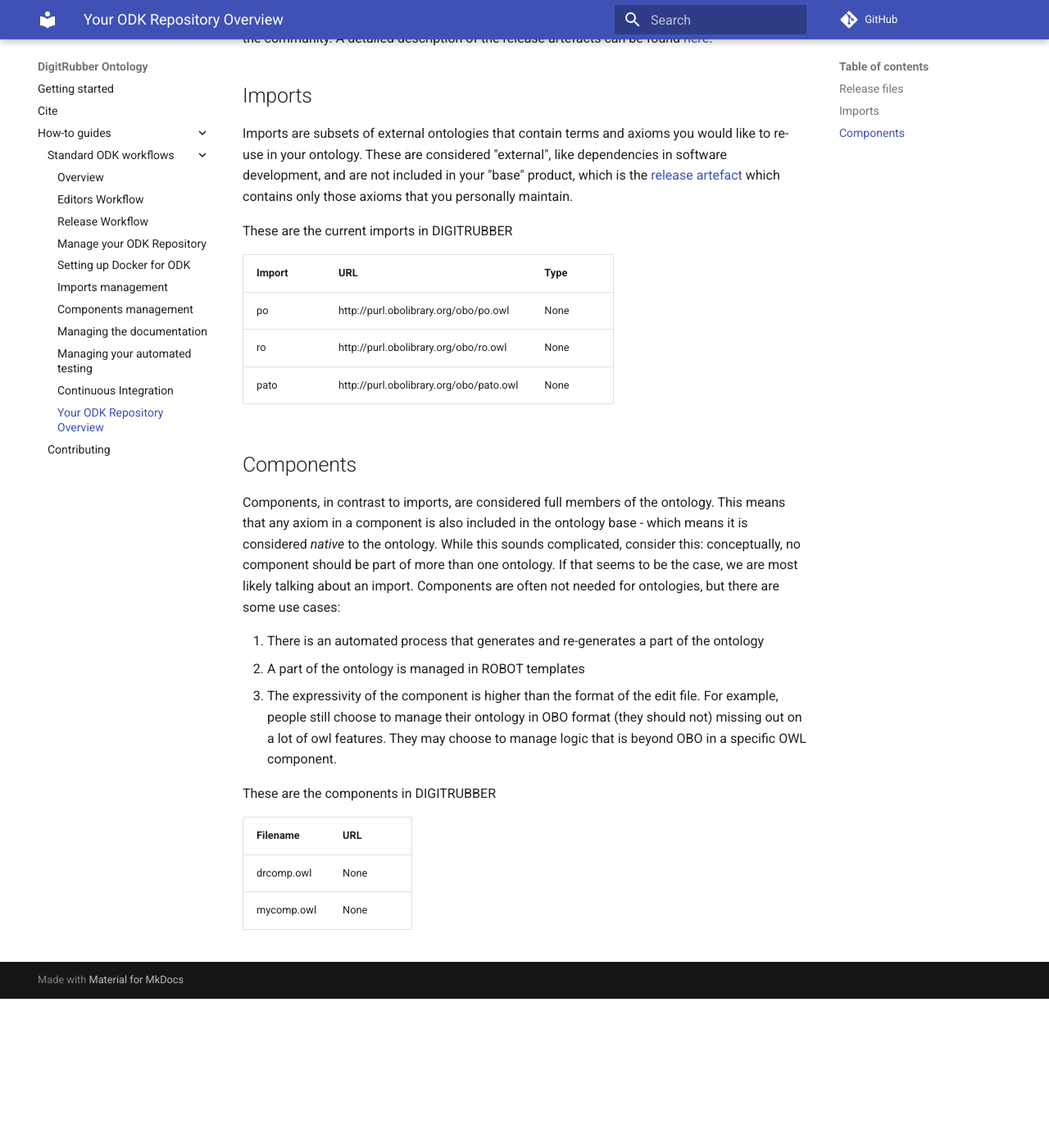
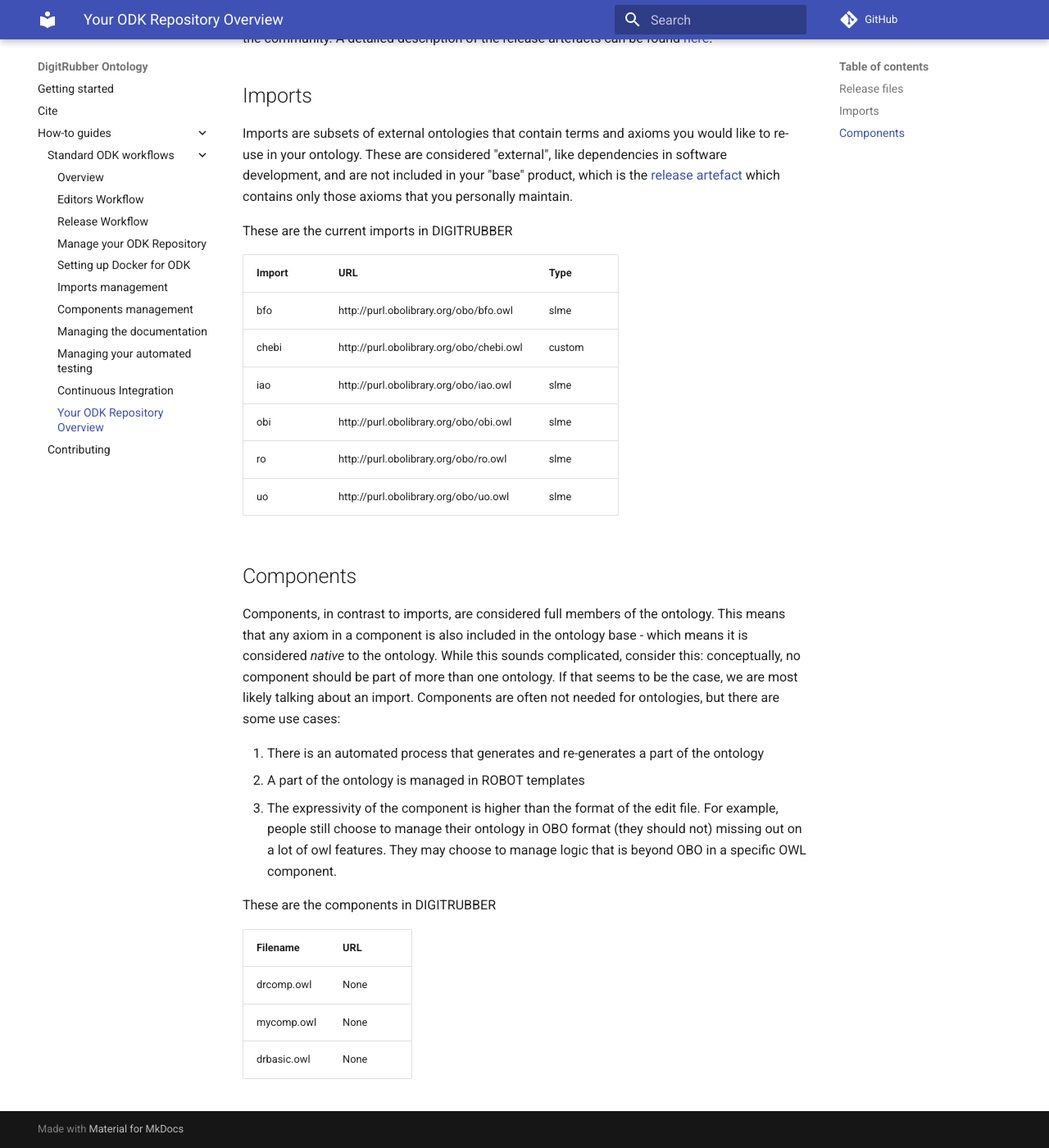
Before and after one commit to vyasakhilesh/digitrubber, an MkDocs documentation site: the page built from docs/odk-workflows/RepositoryFileStructure.md, in a window 1280 px wide and 1400 px high, scrolled down 397 px. Shown: the whole window at 82% size. Built offline with MkDocs 1.6.1 and Material for MkDocs 9.7.7, drawn with Linux system fonts in a browser that asks for light colours; comment, search, counter and statistics services are not loaded; before the commit the page ends 1615 px from its top, so only the background shows below that.

Commit message:
added files

```diff
--- a/docs/odk-workflows/RepositoryFileStructure.md
+++ b/docs/odk-workflows/RepositoryFileStructure.md
@@ -16,9 +16,12 @@ These are the current imports in DIGITRUBBER
 
 | Import | URL | Type |
 | ------ | --- | ---- |
-| po | http://purl.obolibrary.org/obo/po.owl | None |
-| ro | http://purl.obolibrary.org/obo/ro.owl | None |
-| pato | http://purl.obolibrary.org/obo/pato.owl | None |
+| bfo | http://purl.obolibrary.org/obo/bfo.owl | slme |
+| chebi | http://purl.obolibrary.org/obo/chebi.owl | custom |
+| iao | http://purl.obolibrary.org/obo/iao.owl | slme |
+| obi | http://purl.obolibrary.org/obo/obi.owl | slme |
+| ro | http://purl.obolibrary.org/obo/ro.owl | slme |
+| uo | http://purl.obolibrary.org/obo/uo.owl | slme |
 
 ## Components
 Components, in contrast to imports, are considered full members of the ontology. This means that any axiom in a component is also included in the ontology base - which means it is considered _native_ to the ontology. While this sounds complicated, consider this: conceptually, no component should be part of more than one ontology. If that seems to be the case, we are most likely talking about an import. Components are often not needed for ontologies, but there are some use cases:
@@ -33,3 +36,4 @@ These are the components in DIGITRUBBER
 | -------- | --- |
 | drcomp.owl | None |
 | mycomp.owl | None |
+| drbasic.owl | None |
```
Also changed, not shown: 2 other files.
